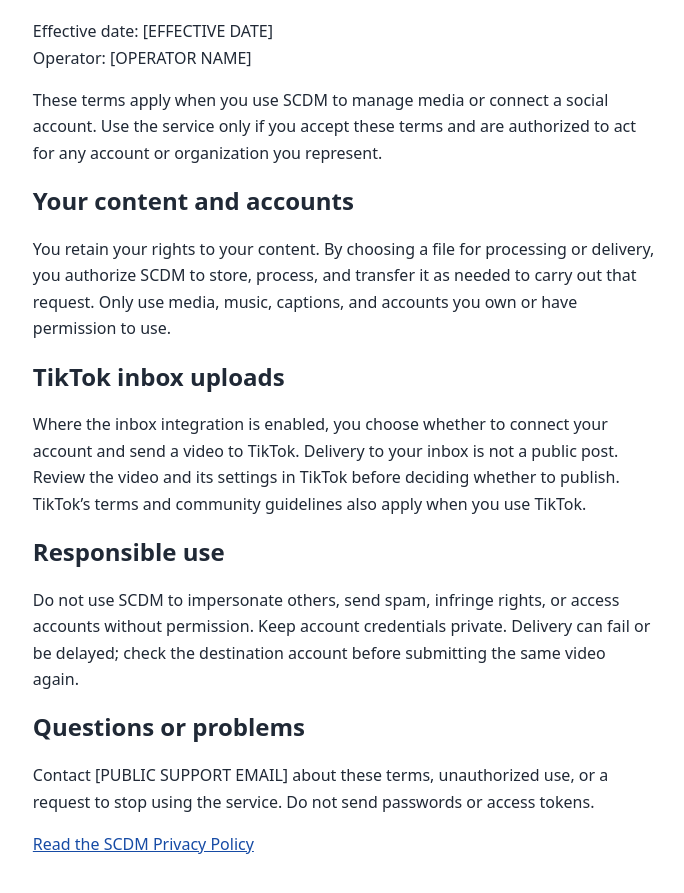
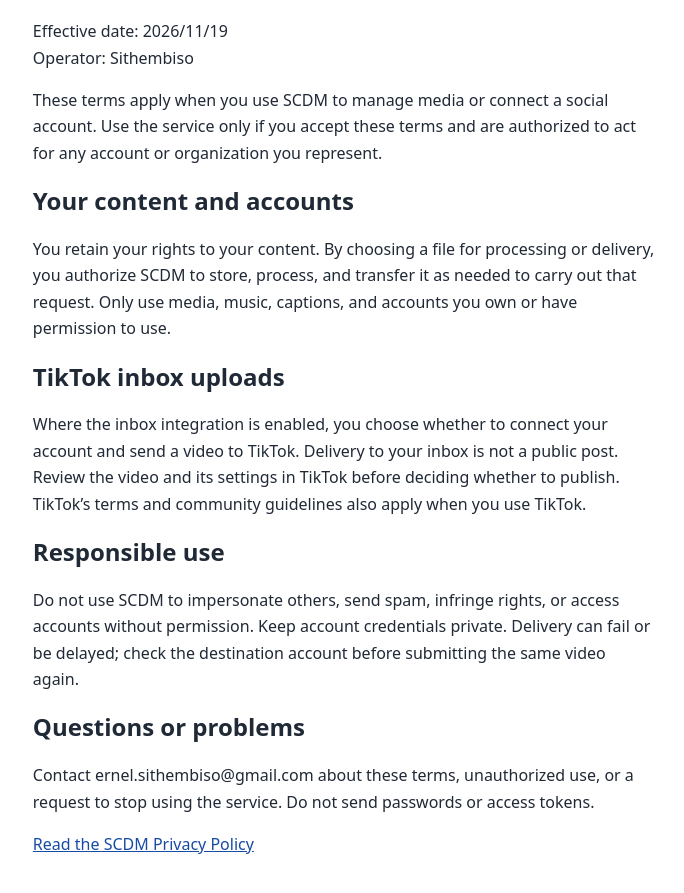
Before and after one commit to sthe93/scdm, a plain HTML site: page terms.html in a window 1280 px wide. Shown: the part 139-1032 px from the top of the page, without its empty margins (296-980 px from the left). Drawn offline with Linux system fonts and the light colour scheme.

Commit message:
Update effective date and support email in terms.html

```diff
--- a/terms.html
+++ b/terms.html
@@ -8,7 +8,7 @@
 </head>
 <body>
   <main>
-    <header><p>SCDM</p><h1>Terms of Service</h1><p>Effective date: [EFFECTIVE DATE]<br>Operator: [OPERATOR NAME]</p></header>
+    <header><p>SCDM</p><h1>Terms of Service</h1><p>Effective date: 2026/11/19<br>Operator: Sithembiso</p></header>
     <p>These terms apply when you use SCDM to manage media or connect a social account. Use the service only if you accept these terms and are authorized to act for any account or organization you represent.</p>
     <h2>Your content and accounts</h2>
     <p>You retain your rights to your content. By choosing a file for processing or delivery, you authorize SCDM to store, process, and transfer it as needed to carry out that request. Only use media, music, captions, and accounts you own or have permission to use.</p>
@@ -17,7 +17,7 @@
     <h2>Responsible use</h2>
     <p>Do not use SCDM to impersonate others, send spam, infringe rights, or access accounts without permission. Keep account credentials private. Delivery can fail or be delayed; check the destination account before submitting the same video again.</p>
     <h2>Questions or problems</h2>
-    <p>Contact [PUBLIC SUPPORT EMAIL] about these terms, unauthorized use, or a request to stop using the service. Do not send passwords or access tokens.</p>
+    <p>Contact ernel.sithembiso@gmail.com about these terms, unauthorized use, or a request to stop using the service. Do not send passwords or access tokens.</p>
     <footer><a href="privacy.html">Read the SCDM Privacy Policy</a></footer>
   </main>
 </body>
```
